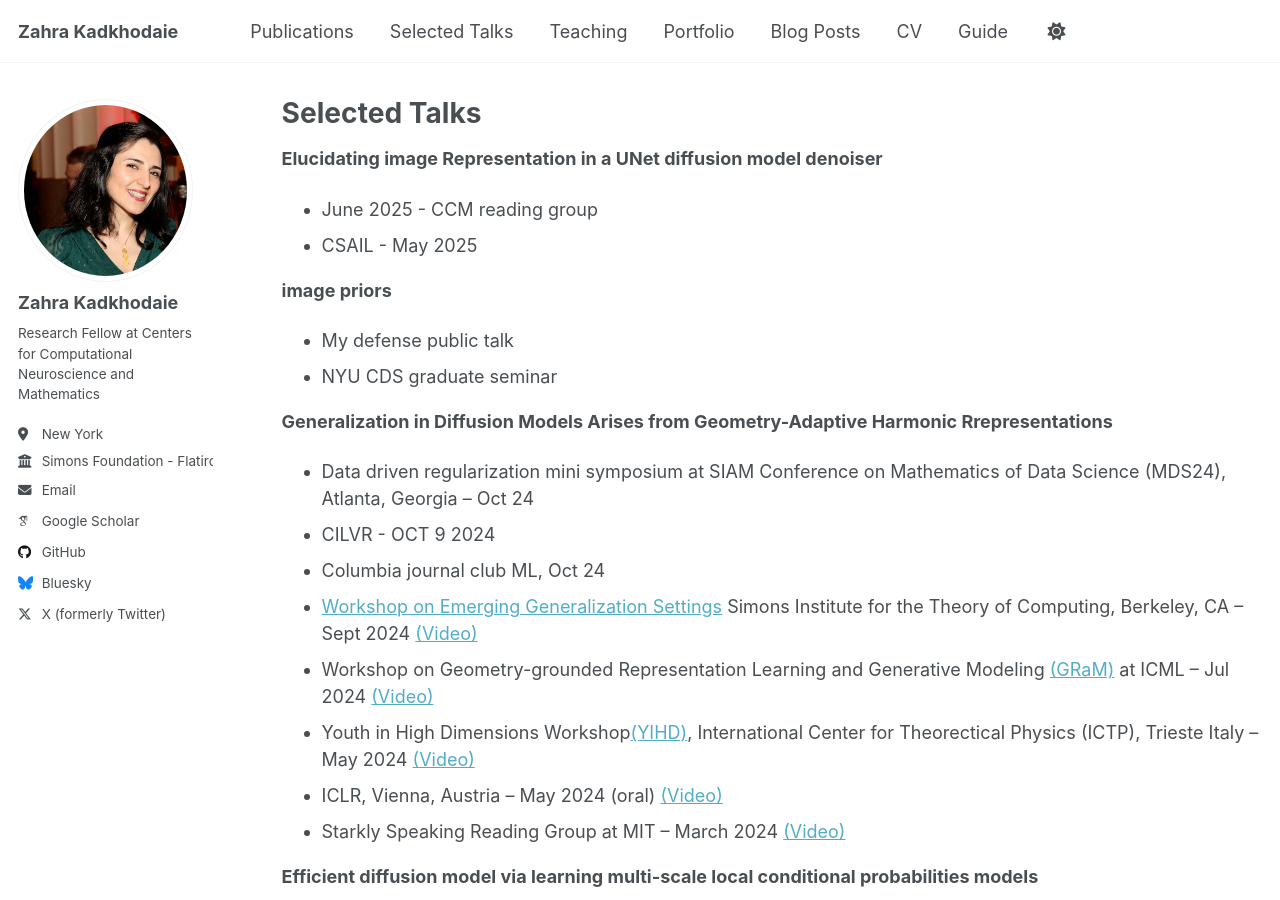
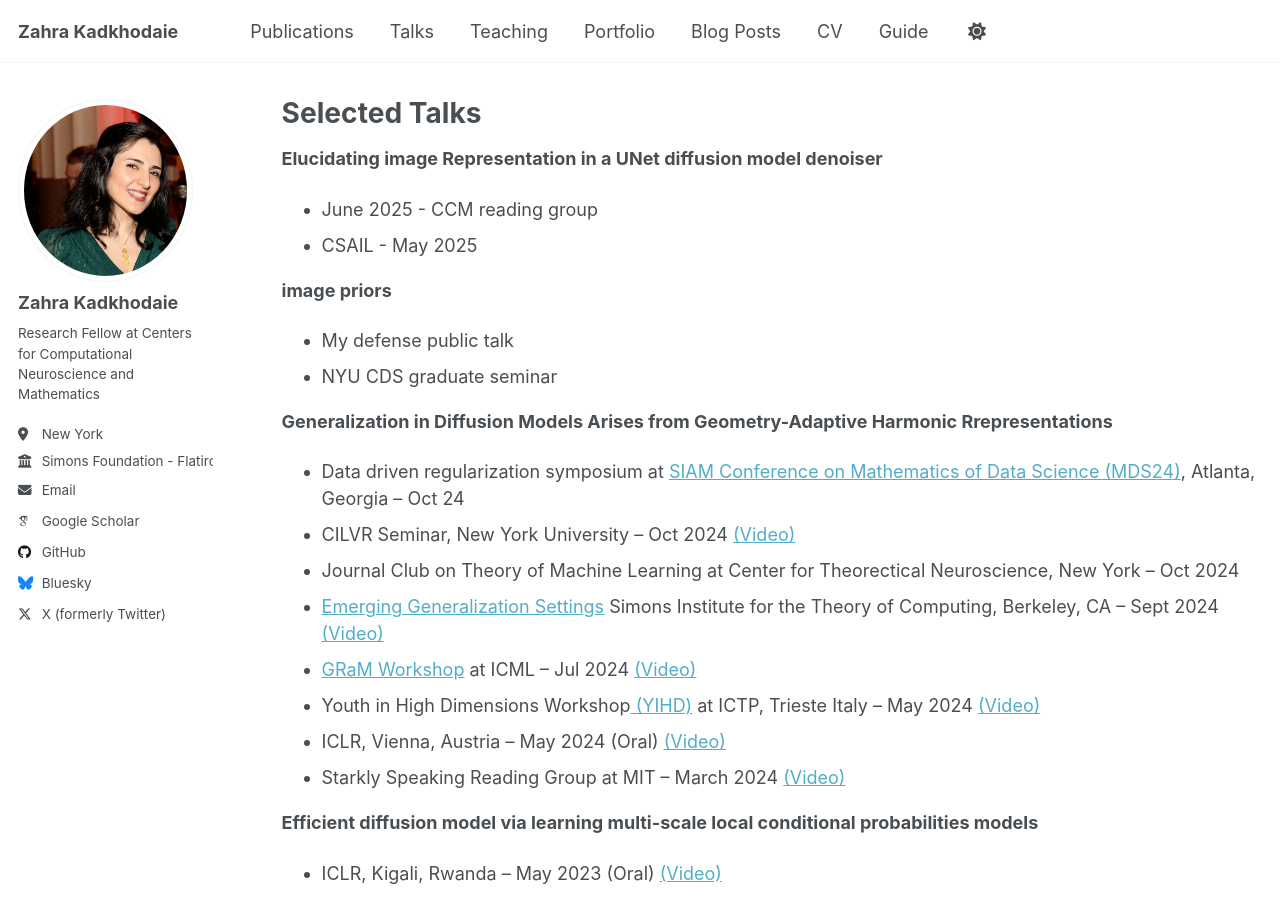
Before and after one commit to Zahra-Kadkhodaie/Zahra-Kadkhodaie.github.io, a Jekyll site: the page built from _pages/talks.md, in a window 1280 px wide and 900 px high. Built offline with Jekyll 4.4.1, drawn with Linux system fonts in a browser that asks for light colours; some web fonts are replaced; a script that is not in the unit is left out.

Commit message:
add talks4

```diff
--- a/_data/navigation.yml
+++ b/_data/navigation.yml
@@ -11,7 +11,7 @@ main:
   - title: "Publications"
     url: /publications/
 
-  - title: "Selected Talks"
+  - title: "Talks"
     url: /talks/
 
   - title: "Teaching"
--- a/_pages/talks.md
+++ b/_pages/talks.md
@@ -16,15 +16,15 @@ author_profile: true
 - NYU CDS graduate seminar
 
 **Generalization in Diffusion Models Arises from Geometry-Adaptive Harmonic Rrepresentations**
-- Data driven regularization mini symposium at SIAM Conference on Mathematics of Data Science (MDS24), Atlanta, Georgia -- Oct 24
-- CILVR - OCT 9 2024
-- Columbia journal club ML, Oct 24
-- <a href="https://simons.berkeley.edu/workshops/emerging-generalization-settings" target="_blank">Workshop on Emerging Generalization Settings</a> Simons Institute for the Theory of Computing, Berkeley, CA -- Sept 2024 <a href="https://www.youtube.com/watch?v=BsX3FzIPVDQ" target="_blank">(Video)<a>
-- Workshop on Geometry-grounded Representation Learning and Generative Modeling <a href="https://gram-workshop.github.io/" target="_blank">(GRaM)</a> at ICML -- Jul 2024 <a href="https://slideslive.com/39022248/generalization-in-diffusion-models-arises-from-geometryadaptive-harmonic-representations?ref=speaker-23489" target="_blank">(Video)</a>
+- Data driven regularization symposium at <a href="https://www.siam.org/conferences-events/past-event-archive/mds24/" target="_blank">SIAM Conference on Mathematics of Data Science (MDS24)</a>, Atlanta, Georgia -- Oct 24
+- CILVR Seminar, New York University -- Oct 2024 <a href="https://stream.nyu.edu/media/CILVR%20Seminar%3A%209th%20October%2C%202024/1_gfw3hwob" target="_blank">(Video)</a>
+- Journal Club on Theory of Machine Learning at Center for Theorectical Neuroscience, New York -- Oct 2024
+- <a href="https://simons.berkeley.edu/workshops/emerging-generalization-settings" target="_blank">Emerging Generalization Settings</a> Simons Institute for the Theory of Computing, Berkeley, CA -- Sept 2024 <a href="https://www.youtube.com/watch?v=BsX3FzIPVDQ" target="_blank">(Video)<a>
+- <a href="https://gram-workshop.github.io/" target="_blank">GRaM Workshop</a> at ICML -- Jul 2024 <a href="https://slideslive.com/39022248/generalization-in-diffusion-models-arises-from-geometryadaptive-harmonic-representations?ref=speaker-23489" target="_blank">(Video)</a>
 <!-- FI internal workshop on diffusion model and representation correspondence -->
 <!-- Luca’s lab meeting -->
-- Youth in High Dimensions Workshop<a href="https://indico.ictp.it/event/10478" target="_blank">(YIHD)</a>, International Center for Theorectical Physics (ICTP), Trieste Italy -- May 2024 <a href="https://www.youtube.com/watch?v=zMmFgy2mXz8&list=PLRwcSE2bmyByAJzy0cvK-Fgp_WZ4qm6U0&index=5" target="_blank">(Video)</a>
-- ICLR, Vienna, Austria -- May 2024 (oral) <a href="https://slideslive.com/embed/presentation/39020004?js_embed_version=3&embed_init_token=eyJhbGciOiJIUzI1NiJ9.eyJpYXQiOjE3MTYxMzg1MDMsImV4cCI6MTcxNjI2ODEwMywidSI6eyJ1dWlkIjoiNWY1OTY5ZDEtYzM4Yy00OTM1LTgwZmUtMTU3ODg5MTJjNTI3IiwiaSI6bnVsbCwiZSI6bnVsbCwibSI6ZmFsc2V9LCJkIjoiaWNsci5jYyJ9.tWfuMfKLTH8AhUqoZimG0tMYm3_YCO4G1Up7fKvo_qA&embed_parent_url=https%3A%2F%2Ficlr.cc%2Fvirtual%2F2024%2Fsession%2F15088" target="_blank">(Video)</a>
+- Youth in High Dimensions Workshop<a href="https://indico.ictp.it/event/10478" target="_blank"> (YIHD)</a> at ICTP, Trieste Italy -- May 2024 <a href="https://www.youtube.com/watch?v=zMmFgy2mXz8&list=PLRwcSE2bmyByAJzy0cvK-Fgp_WZ4qm6U0&index=5" target="_blank">(Video)</a>
+- ICLR, Vienna, Austria -- May 2024 (Oral) <a href="https://slideslive.com/embed/presentation/39020004?js_embed_version=3&embed_init_token=eyJhbGciOiJIUzI1NiJ9.eyJpYXQiOjE3MTYxMzg1MDMsImV4cCI6MTcxNjI2ODEwMywidSI6eyJ1dWlkIjoiNWY1OTY5ZDEtYzM4Yy00OTM1LTgwZmUtMTU3ODg5MTJjNTI3IiwiaSI6bnVsbCwiZSI6bnVsbCwibSI6ZmFsc2V9LCJkIjoiaWNsci5jYyJ9.tWfuMfKLTH8AhUqoZimG0tMYm3_YCO4G1Up7fKvo_qA&embed_parent_url=https%3A%2F%2Ficlr.cc%2Fvirtual%2F2024%2Fsession%2F15088" target="_blank">(Video)</a>
 - Starkly Speaking Reading Group at MIT -- March 2024 <a href="https://www.youtube.com/watch?v=V_t6QppPbwQ" target="_blank">(Video)</a>
 <!-- FI workshop on diffusion- generalization -->
 
```
